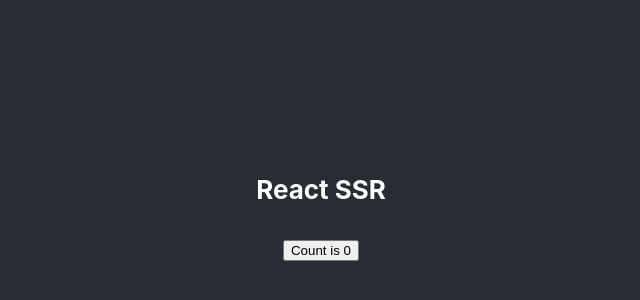
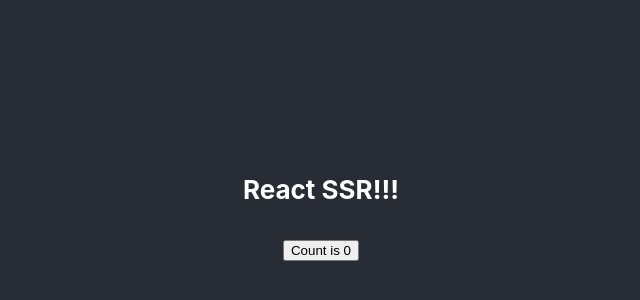
Before and after one commit to akp2020/reactssr, a React (Create React App) app in the folder client/: page / in a window 1280 px wide. Shown: the part 200-500 px from the top of the page, without its empty margins (319-959 px from the left). Built offline with nearby package versions, Linux system fonts and the light colour scheme.

Commit message:
added text in app.js

```diff
--- a/client/src/App.js
+++ b/client/src/App.js
@@ -9,7 +9,7 @@ function App() {
 	return (
 		<div className="App">
 			<header className="App-header">
-				<h4>React SSR</h4>
+				<h4>React SSR!!!</h4>
 				<button onClick={plusCount}>Count is {count}</button>
 			</header>
 		</div>
```
